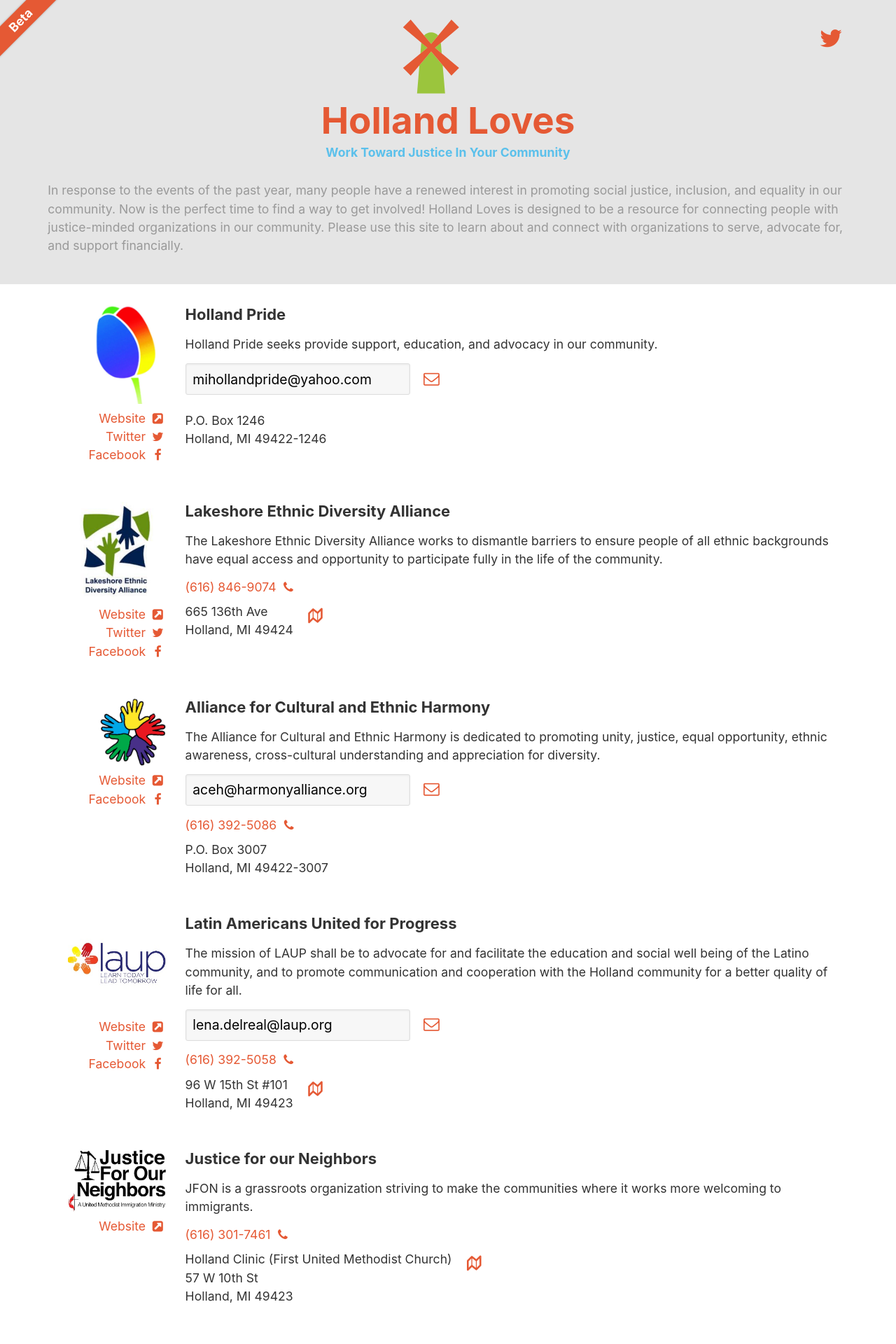
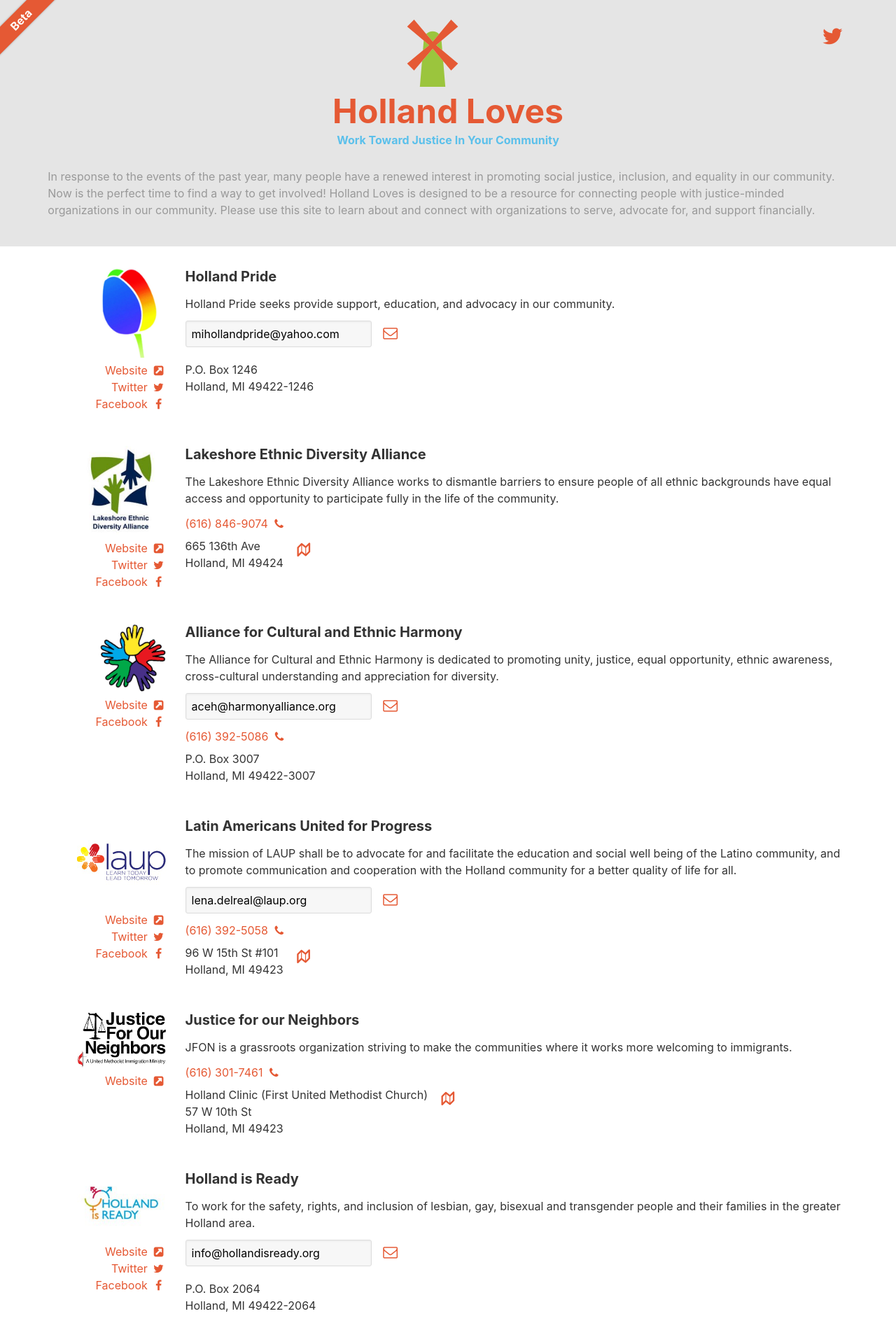
Before and after one commit to andrewbredow/hollandloves, a Jekyll site: the page built from index.html, in a window 1280 px wide. Shown: the top 1920 px of the page at 70% size. Built offline with Jekyll 4.4.1, drawn with Linux system fonts in a browser that asks for light colours.

Commit message:
Reset the base font size

```diff
--- a/_sass/base/_variables.scss
+++ b/_sass/base/_variables.scss
@@ -7,7 +7,7 @@
 $heading-font-family: $base-font-family;
 
 // Font Sizes
-$base-font-size: 1.1em;
+$base-font-size: 1em;
 
 // Line height
 $base-line-height: 1.5;
```
